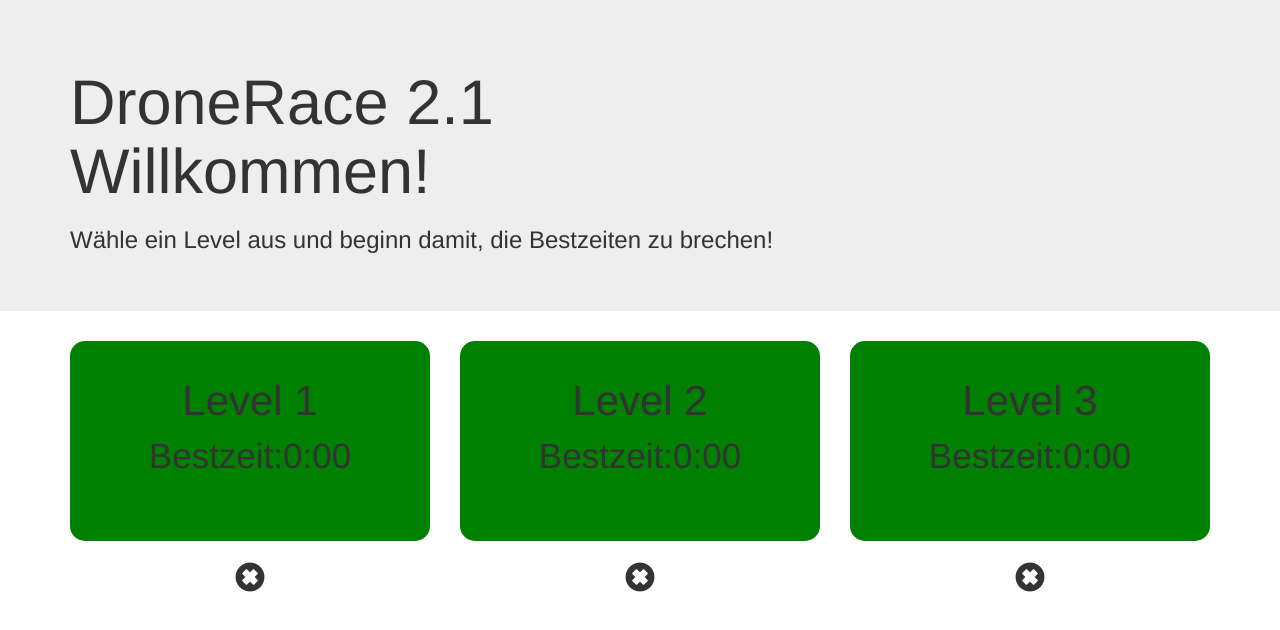
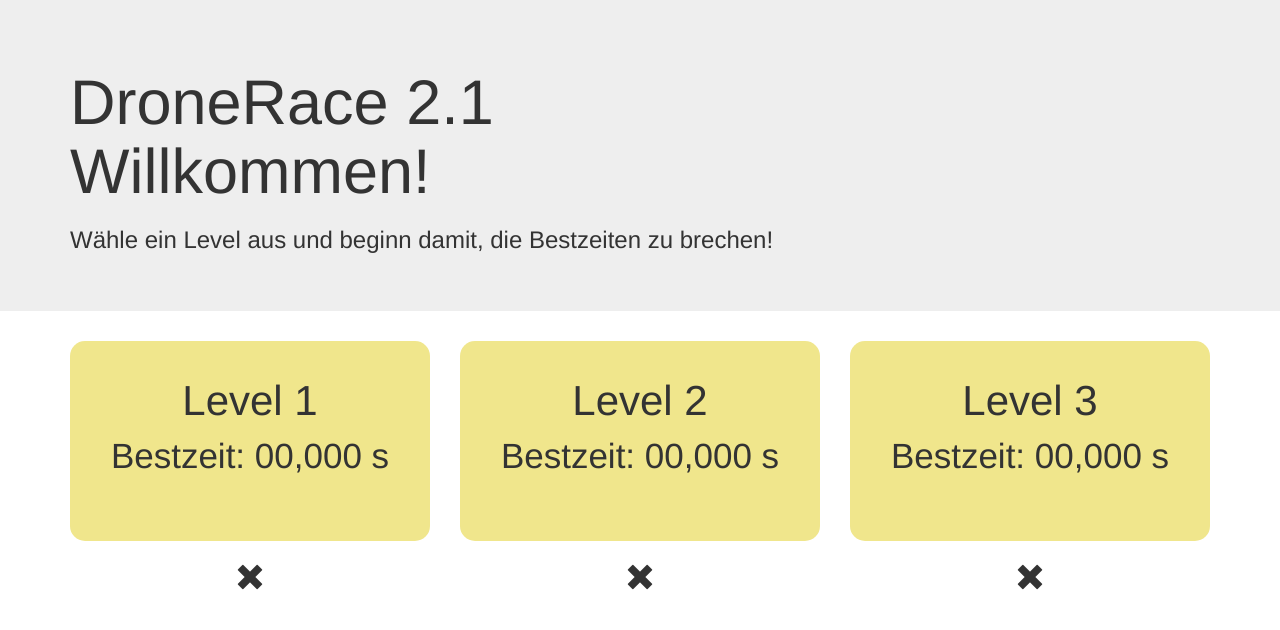
Before and after one commit to simonstehle/DroneRace2.1, a plain HTML site: page index.html in a window 1280 px wide. Drawn offline with nearby package versions, Linux system fonts and the light colour scheme; no server answers.

Commit message:
Design changes on landing page

```diff
--- a/index.html
+++ b/index.html
@@ -53,7 +53,7 @@
 
         .levelinside{
             padding:10px;
-            background-color: green;
+            background-color: khaki;
             height: 200px;
             text-align: center;
             border-radius: 15px;
@@ -97,18 +97,18 @@
 
 <div class="row levelrow">
     <div class="col-md-4 leveloutside" onclick="levelSetter(1);"><div class="levelinside"><br><span class="levelinsideText">Level 1</span>
-    <br><span id="level1Time" class="timeToBeat">Bestzeit:0:00</span></div></div>
+    <br><span id="level1Time" class="timeToBeat">Bestzeit: 00,000 s</span></div></div>
 
     <div class="col-md-4 leveloutside" onclick="levelSetter(2);"><div class="levelinside"><br><span class="levelinsideText">Level 2</span>
-        <br><span id="level2Time" class="timeToBeat">Bestzeit:0:00</span></div></div>
+        <br><span id="level2Time" class="timeToBeat">Bestzeit: 00,000 s</span></div></div>
 
     <div class="col-md-4 leveloutside" onclick="levelSetter(3);"><div class="levelinside"><br><span class="levelinsideText">Level 3</span>
-        <br><span id="level3Time" class="timeToBeat">Bestzeit:0:00</span></div></div>
+        <br><span id="level3Time" class="timeToBeat">Bestzeit: 00,000 s</span></div></div>
 </div>
     <div class="row resetrow">
-        <div class="col-md-4"><h2><span class="glyphicon glyphicon-remove-sign" aria-hidden="true" onclick="resetScores('Level1')"></span></h2></div>
-        <div class="col-md-4"><h2><span class="glyphicon glyphicon-remove-sign" aria-hidden="true" onclick="resetScores('Level2')"></span></h2></div>
-        <div class="col-md-4"><h2><span class="glyphicon glyphicon-remove-sign" aria-hidden="true" onclick="resetScores('Level3')"></span></h2></div>
+        <div class="col-md-4"><h2><span class="glyphicon glyphicon-remove" aria-hidden="true" onclick="resetScores('Level1')"></span></h2></div>
+        <div class="col-md-4"><h2><span class="glyphicon glyphicon-remove" aria-hidden="true" onclick="resetScores('Level2')"></span></h2></div>
+        <div class="col-md-4"><h2><span class="glyphicon glyphicon-remove" aria-hidden="true" onclick="resetScores('Level3')"></span></h2></div>
 
 
     </div>
--- a/js/scoring.js
+++ b/js/scoring.js
@@ -36,7 +36,8 @@ function stopTimer() {
 function showSpeed() {
     scoreboard.message("Forward Speed: " + speedDisplay(currentStraightSpeed));
     scoreboard.addMessage("Side Speed: " + speedDisplay(currentSideSpeed));
-    scoreboard.addMessage("You're playing Level ");
+    var showLevel = getCookie("ActualLevel");
+    scoreboard.addMessage("You're playing Level " + showLevel);
     scoreboard.showMessage();
 }
 
```
